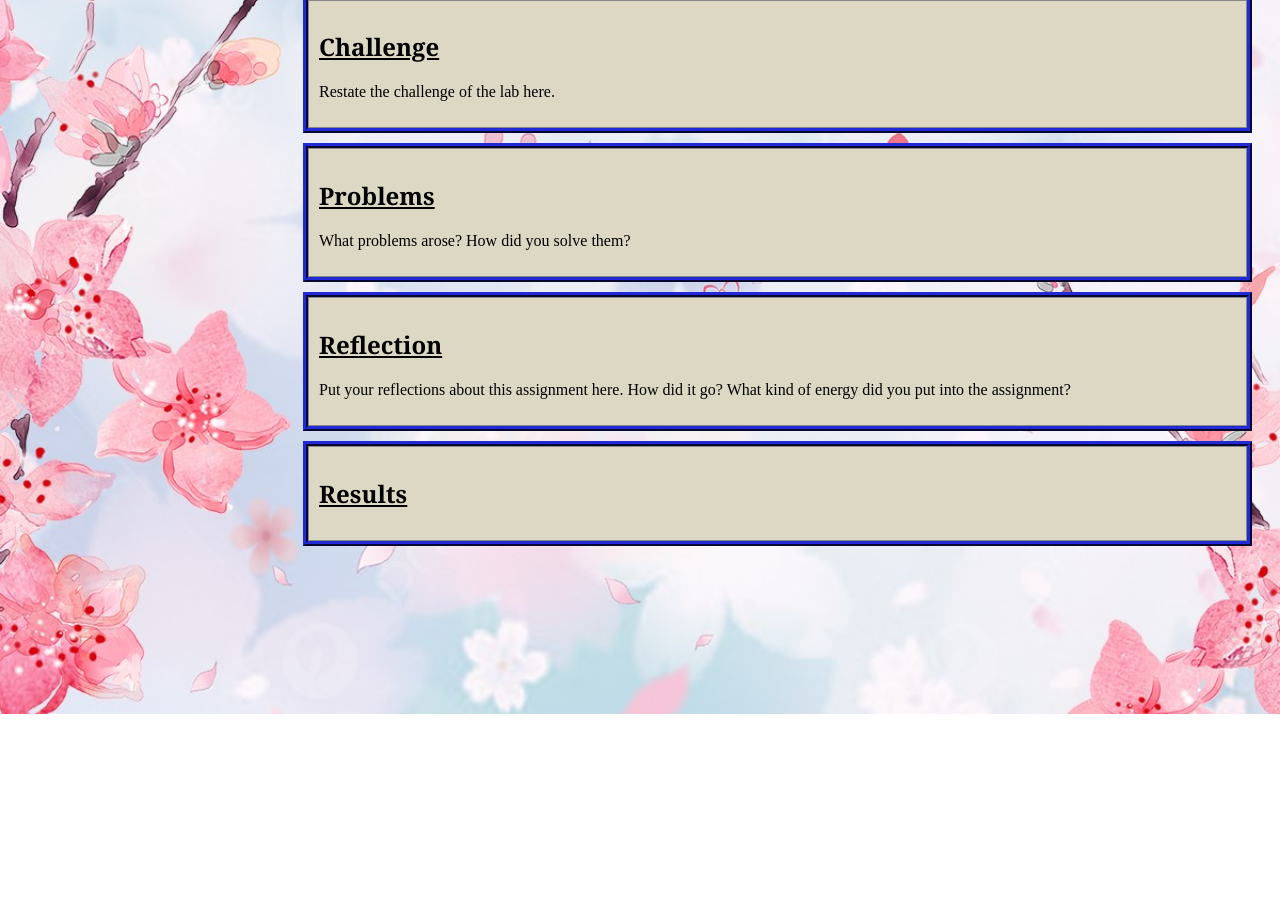
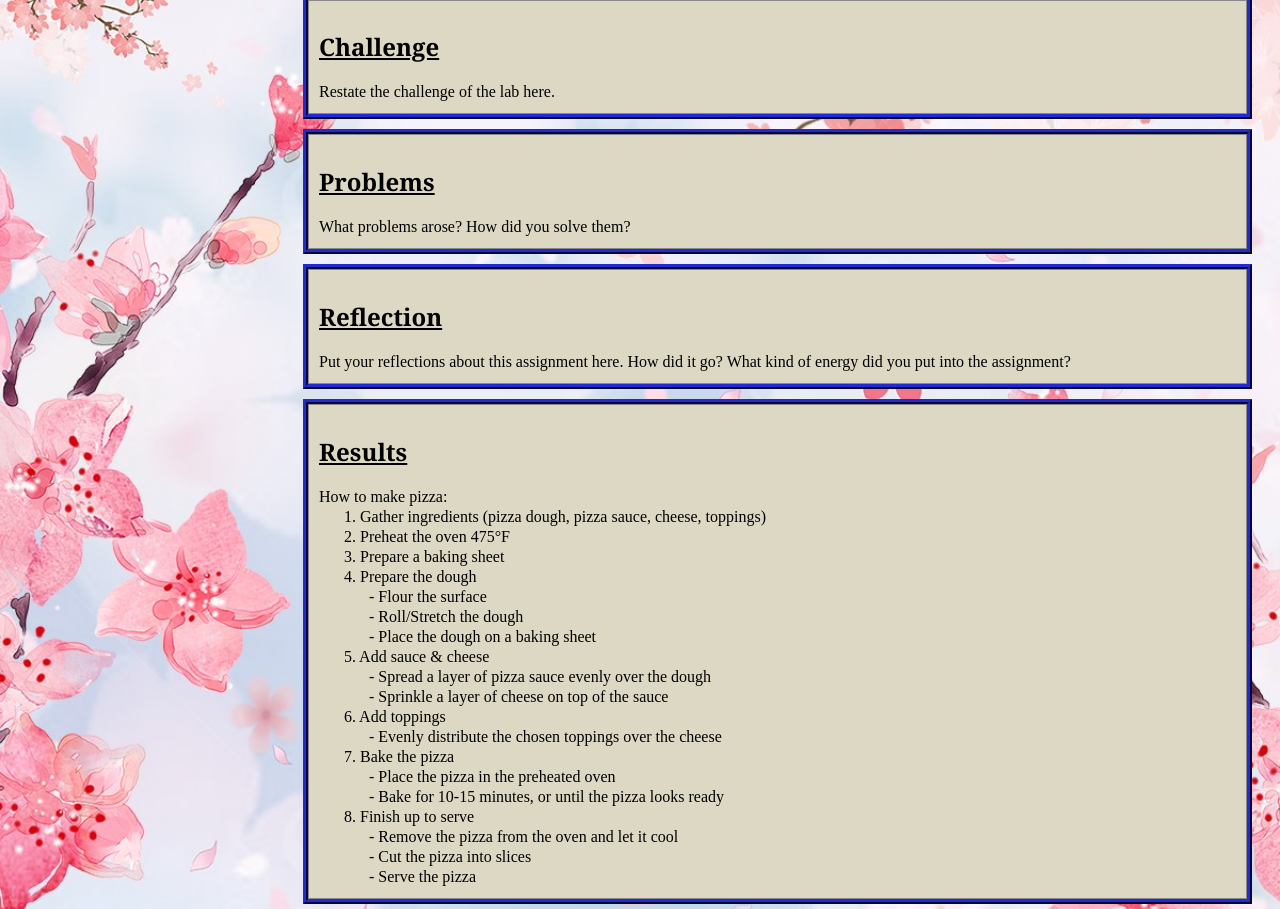
Before and after one commit to FantomFrenzy/art101, a plain HTML site: page lab4/index.html in a window 1280 px wide. Shown: the part 86-995 px from the top of the page. Before the commit the page ends 800 px from the top, so only its background shows below. Drawn offline with nearby package versions, Linux system fonts and the light colour scheme.

Commit message:
how to pizza

```diff
--- a/lab4/css/lab.css
+++ b/lab4/css/lab.css
@@ -7,3 +7,20 @@
     border: solid 1px #888;
     background-color: #DDD8C4;
   }
+
+p {
+  margin-top: 2px;
+  margin-bottom: 2px;
+}
+
+#ex1 {
+  margin-top: 2px;
+  margin-bottom: 2px;
+  text-indent: 25px;
+}
+
+#ex2 {
+  margin-top: 2px;
+  margin-bottom: 2px;
+  text-indent: 50px;
+}
--- a/lab4/index.html
+++ b/lab4/index.html
@@ -41,7 +41,34 @@
 
 			<div class="minor-section">
 					<h2>Results</h2>
-					<div id="output"></div>
+					<p>How to make pizza:</p>
+					<p id="ex1">1. Gather ingredients (pizza dough, pizza sauce, cheese, toppings)</p>
+
+					<p id="ex1">2. Preheat the oven 475°F</p>
+
+					<p id="ex1">3. Prepare a baking sheet</p>
+
+					<p id="ex1">4. Prepare the dough</p>
+					<p id="ex2">- Flour the surface</p>
+					<p id="ex2">- Roll/Stretch the dough</p>
+					<p id="ex2">- Place the dough on a baking sheet</p>
+
+					<p id="ex1">5. Add sauce & cheese</p>
+					<p id="ex2">- Spread a layer of pizza sauce evenly over the dough</p>
+					<p id="ex2">- Sprinkle a layer of cheese on top of the sauce</p>
+
+					<p id="ex1">6. Add toppings</p>
+					<p id="ex2">- Evenly distribute the chosen toppings over the cheese</p>
+
+					<p id="ex1">7. Bake the pizza</p>
+					<p id="ex2">- Place the pizza in the preheated oven</p>
+					<p id="ex2">- Bake for 10-15 minutes, or until the pizza looks ready</p>
+
+					<p id="ex1">8. Finish up to serve</p>
+					<p id="ex2">- Remove the pizza from the oven and let it cool</p>
+					<p id="ex2">- Cut the pizza into slices</p>
+					<p id="ex2">- Serve the pizza</p>
+
 			</div>
 		</section>
 		<nav id="links">
```
